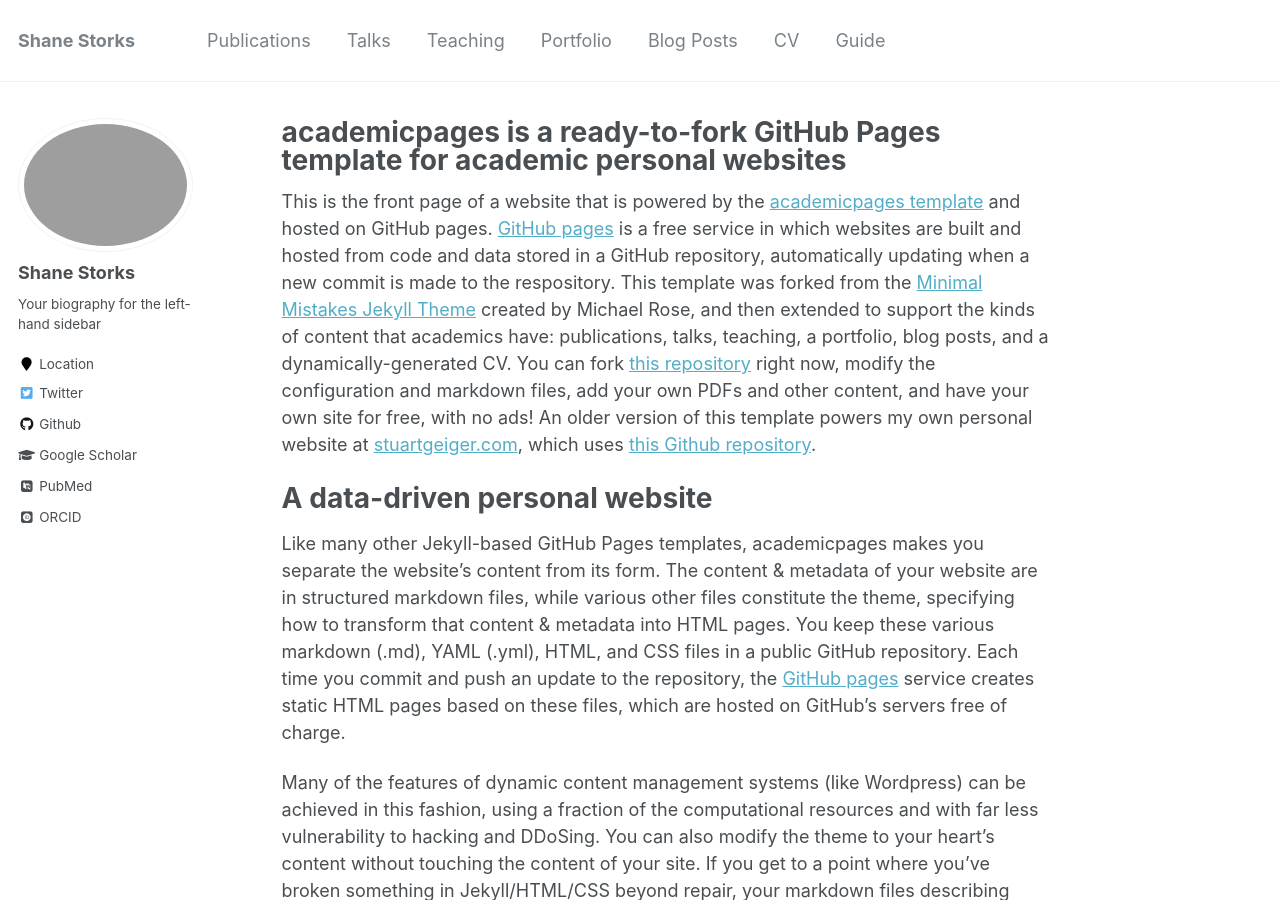
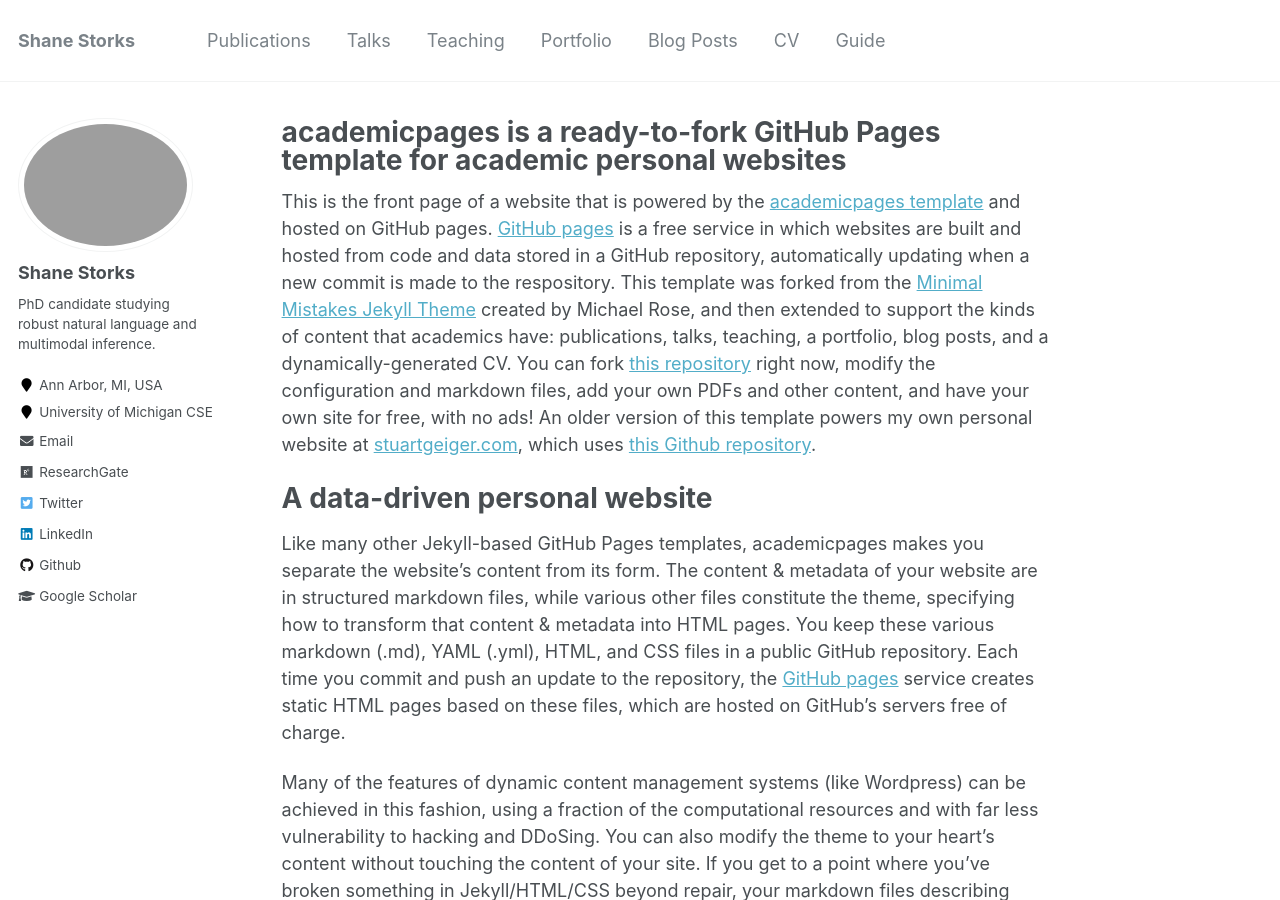
Before and after one commit to shanestorks/shanestorks.github.io, a Jekyll site: the page built from _pages/about.md, in a window 1280 px wide and 900 px high. Built offline with Jekyll 4.4.1, drawn with Linux system fonts in a browser that asks for light colours; some web fonts are replaced.

Commit message:
Add social links

```diff
--- a/_config.yml
+++ b/_config.yml
@@ -82,13 +82,16 @@ analytics:
 author:
   name             : "Shane Storks"
   avatar           : "profile.png"
-  bio              : "Your biography for the left-hand sidebar"
-  location         : "Location"
-  employer         :
-  pubmed           : "https://www.ncbi.nlm.nih.gov/pubmed/?term=john+snow"
-  googlescholar    : "http://yourfullgooglescholarurl.com"
-  email            :
-  researchgate     :  # example: "https://www.researchgate.net/profile/yourprofile"
+  bio              : "PhD candidate studying robust natural language and multimodal inference."
+  employer         : "University of Michigan CSE"
+  location         : "Ann Arbor, MI, USA"
+  pubmed           :
+  email            : "http://scr.im/sstorks"
+  github           : "shanestorks"
+  linkedin         : "https://www.linkedin.com/in/shane-storks-0260b798/"
+  googlescholar    : "https://scholar.google.com/citations?user=_oIgFVcAAAAJ&hl=en"
+  researchgate     : "https://www.researchgate.net/profile/Shane-Storks"
+  arxiv            : "https://arxiv.org/search/cs?searchtype=author&query=Storks%2C+S"
   uri              :
   bitbucket        :
   codepen          :
@@ -96,20 +99,18 @@ author:
   flickr           :
   facebook         :
   foursquare       :
-  github           : "academicpages"
   google_plus      :
   keybase          :
   instagram        :
-  impactstory      : #"https://profiles.impactstory.org/u/xxxx-xxxx-xxxx-xxxx"
+  impactstory      :
   lastfm           :
-  linkedin         :
-  orcid            : "http://orcid.org/yourorcidurl"
+  orcid            :
   pinterest        :
   soundcloud       :
-  stackoverflow    : # http://stackoverflow.com/users/123456/username
+  stackoverflow    :
   steam            :
   tumblr           :
-  twitter          : "replacethistwitterhandle"
+  twitter          : "shanestorks"
   vine             :
   weibo            :
   xing             :
```
